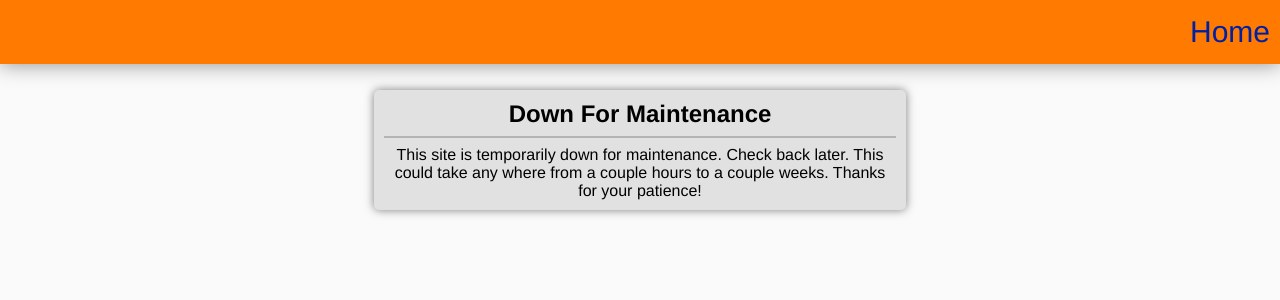
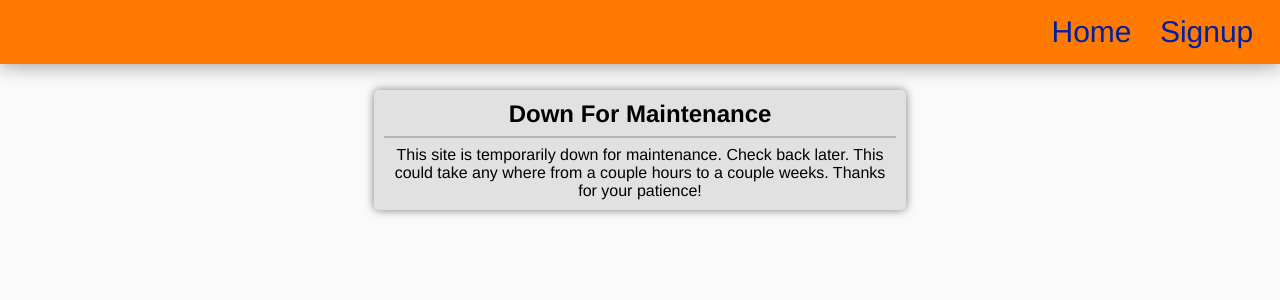
Before and after one commit to SpiritHost/spirit_host, a PHP site: page /maintenance.php in a window 1280 px wide. Shown: the top 300 px of the page. Run offline with PHP 8.4, Linux system fonts and the light colour scheme.

Commit message:
Update navbar.php

```diff
--- a/navbar.php
+++ b/navbar.php
@@ -1,7 +1,11 @@
-        <div id="head_bar">
+	<div id="head_bar">
             <ul class="navbar">
                 <a href="/">
                     <li>Home</li>
                 </a>
+                <a href="/signup.php">
+                    <li>Signup</li>
+                </a>
+                <span>&nbsp;</span>
             </ul>
         </div>
```
